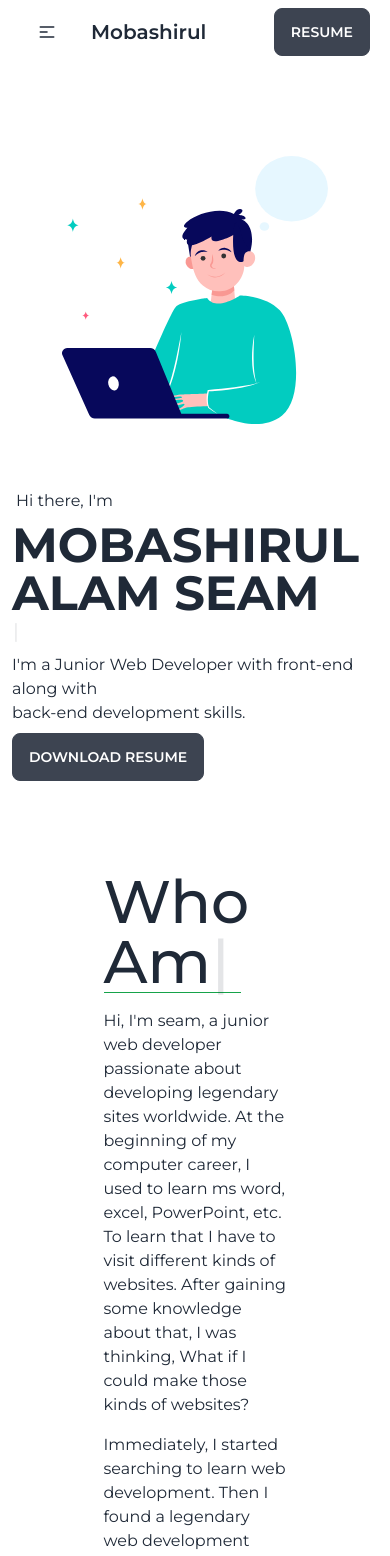
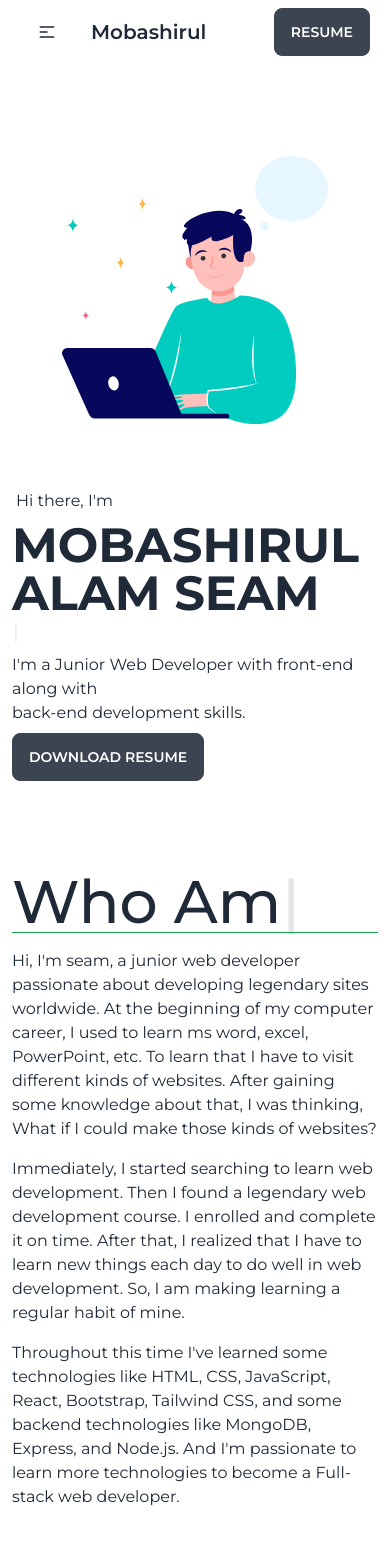
Before and after one commit to mobashirul-alam/portfolio-mobashirul-alam, a React (Create React App) app: page / in a window 390 px wide. Shown: the top 1556 px of the page. Built offline with nearby package versions, Linux system fonts and the light colour scheme.

Commit message:
responsive about section

```diff
--- a/src/Pages/Home/About.js
+++ b/src/Pages/Home/About.js
@@ -4,7 +4,7 @@ import Typewriter from 'typewriter-effect';
 const About = () => {
     return (
         <div className='min-h-screen'>
-            <div id='about' className='w-1/2 mx-auto my-12'>
+            <div id='about' className='md:w-3/4 lg:w-1/2 mx-auto my-12'>
                 <h1 className='text-6xl font-medium'>
                     <Typewriter
                         options={{
@@ -16,7 +16,7 @@ const About = () => {
                         }}
                     />
                 </h1>
-                <hr className='w-3/4 border-green-600' />
+                <hr className='lg:w-3/4 border-green-600' />
                 <div>
                     <p className='my-4'>
                         Hi, I'm seam, a junior web developer passionate about developing legendary sites worldwide. At the beginning of my computer career, I used to learn ms word, excel, PowerPoint, etc. To learn that I have to visit different kinds of websites. After gaining some knowledge about that, I was thinking, What if I could make those kinds of websites?
```
